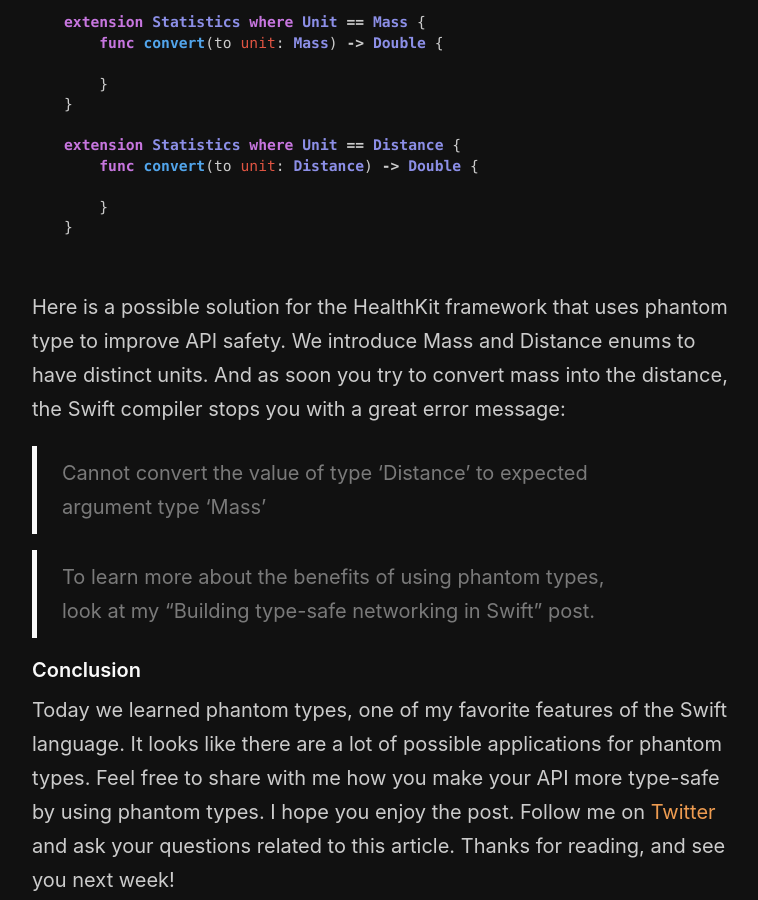
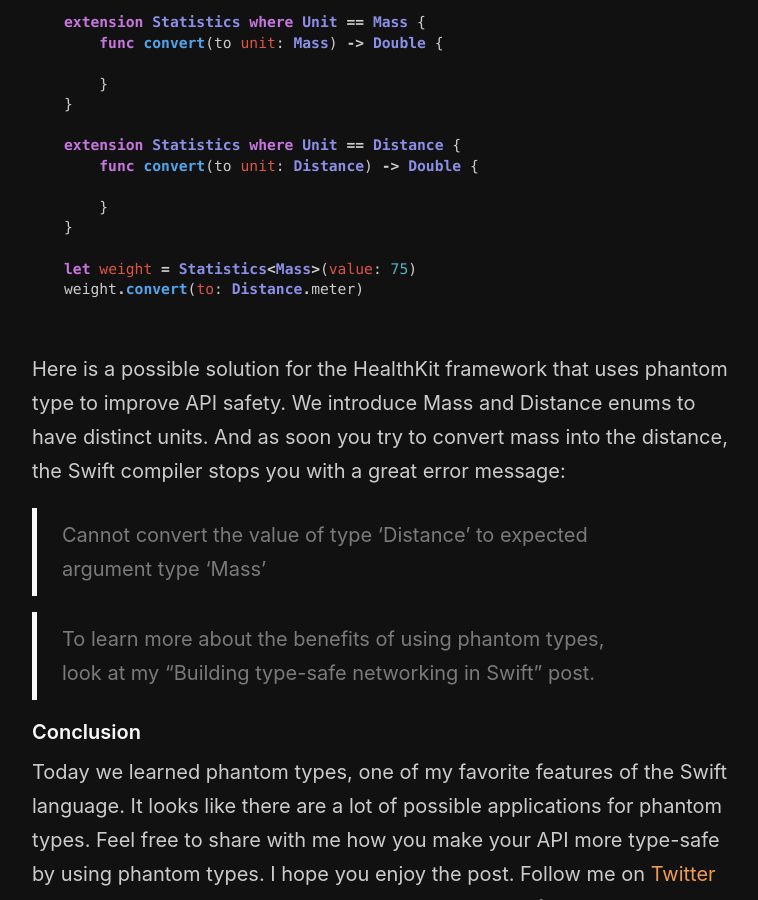
Before and after one commit to mecid/mecid.github.io, a Jekyll site: the page built from _posts/2021-02-18-phantom-types-in-swift.md, in a window 1280 px wide and 900 px high, scrolled down 2999 px. Shown: the whole window, without its empty margins (258-1016 px from the left). Built offline with Jekyll 4.4.1, drawn with Linux system fonts in a browser that asks for light colours.

Commit message:
code examples added to phantom post

````diff
--- a/_posts/2021-02-18-phantom-types-in-swift.md
+++ b/_posts/2021-02-18-phantom-types-in-swift.md
@@ -99,6 +99,9 @@ extension Statistics where Unit == Distance {
 
     }
 }
+
+let weight = Statistics<Mass>(value: 75)
+weight.convert(to: Distance.meter)
 ```
 
 Here is a possible solution for the HealthKit framework that uses phantom type to improve API safety. We introduce Mass and Distance enums to have distinct units. And as soon you try to convert mass into the distance, the Swift compiler stops you with a great error message:
````
